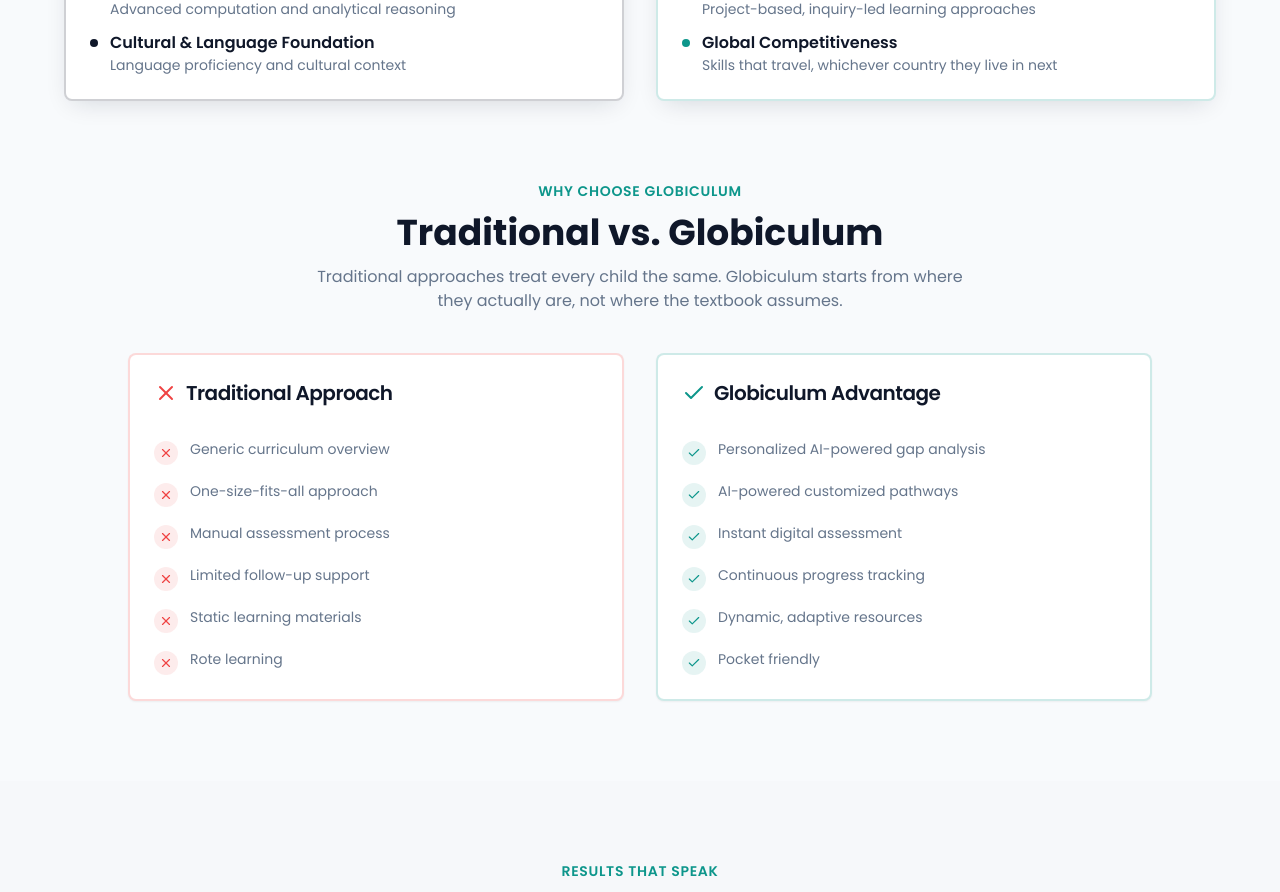
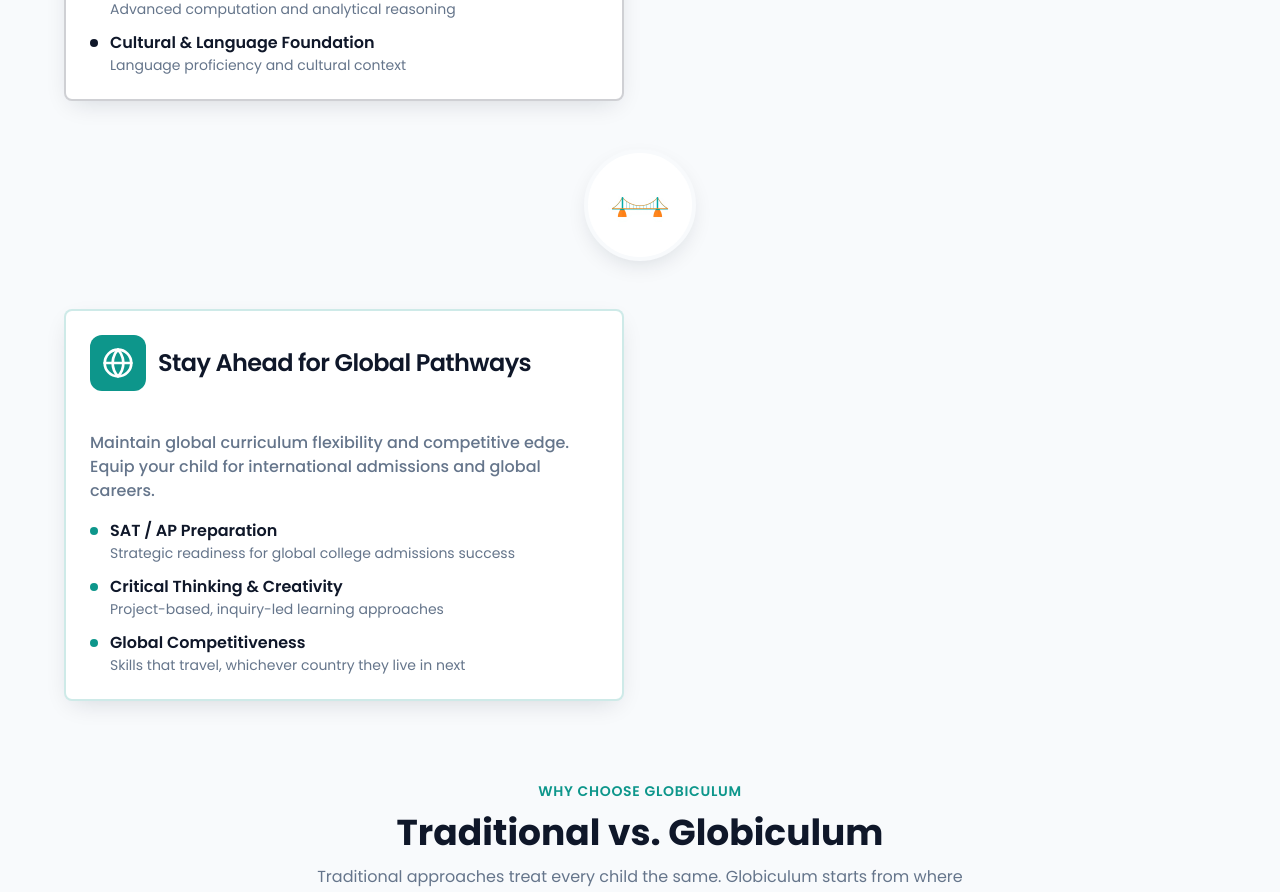
Before and after one commit to Globiculum/Globiculum_Master, a React (Vite) app: page / in a window 1280 px wide. Shown: the part 3200-4092 px from the top of the page. Built offline with nearby package versions, Linux system fonts and the light colour scheme; the HTML template or start-up script is replaced by a standard one.

Commit message:
Fix bridge icon overlap
Co-authored-by: aparnamsai <206632818+aparnamsai@users.noreply.github.com>

```diff
--- a/src/components/ProblemSection.tsx
+++ b/src/components/ProblemSection.tsx
@@ -54,6 +54,17 @@ const ProblemSection = () => {
                 </div>
               </CardContent>
             </Card>
+
+            {/* Bridge icon between cards */}
+            <div className="flex justify-center items-center lg:col-span-2 py-4">
+              <div className="bg-card rounded-full p-5 shadow-strong border-4 border-background">
+                <img
+                  src={bridgeIcon}
+                  alt="Educational bridge connecting pathways"
+                  className="w-16 h-16 object-contain"
+                />
+              </div>
+            </div>
 
             {/* Global Curriculum */}
             <Card className="bg-card border-2 border-secondary/20 shadow-strong hover:shadow-medium transition-all duration-300">
```
